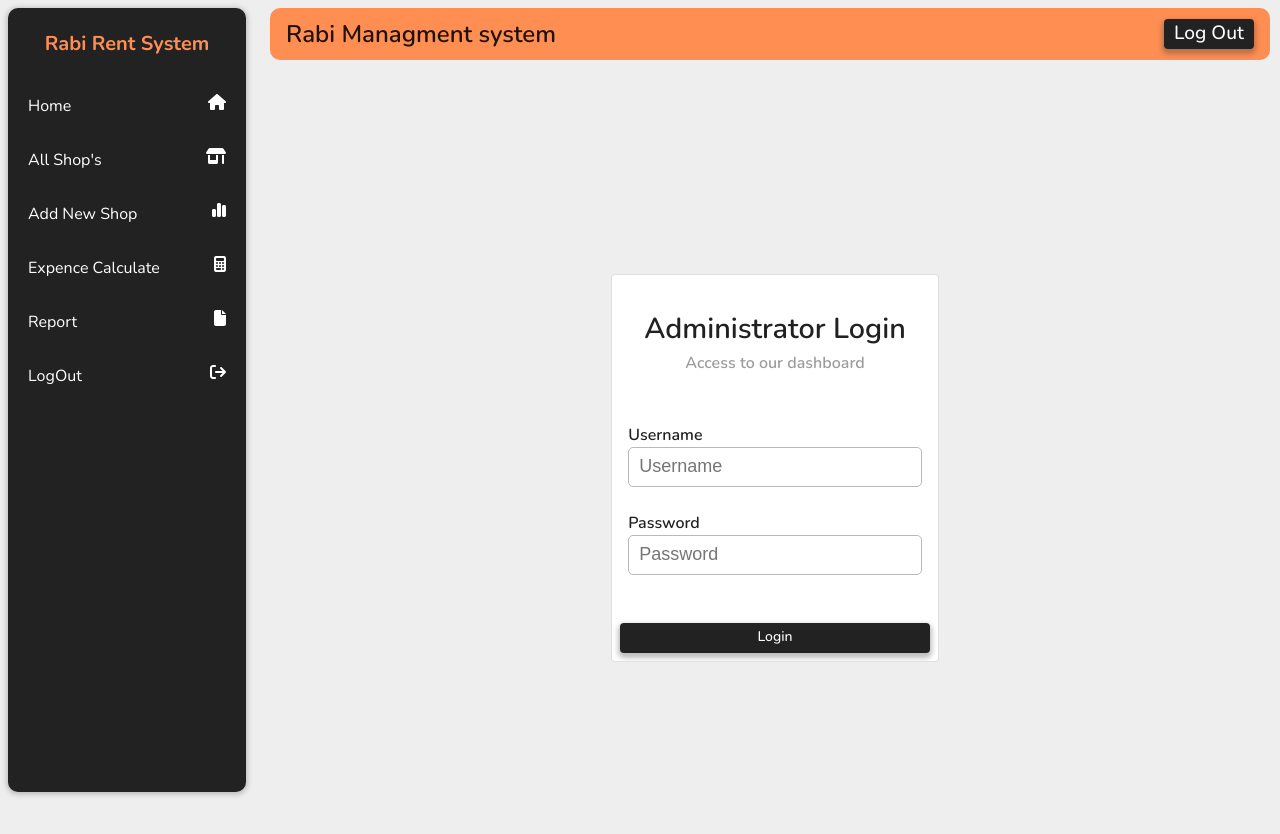
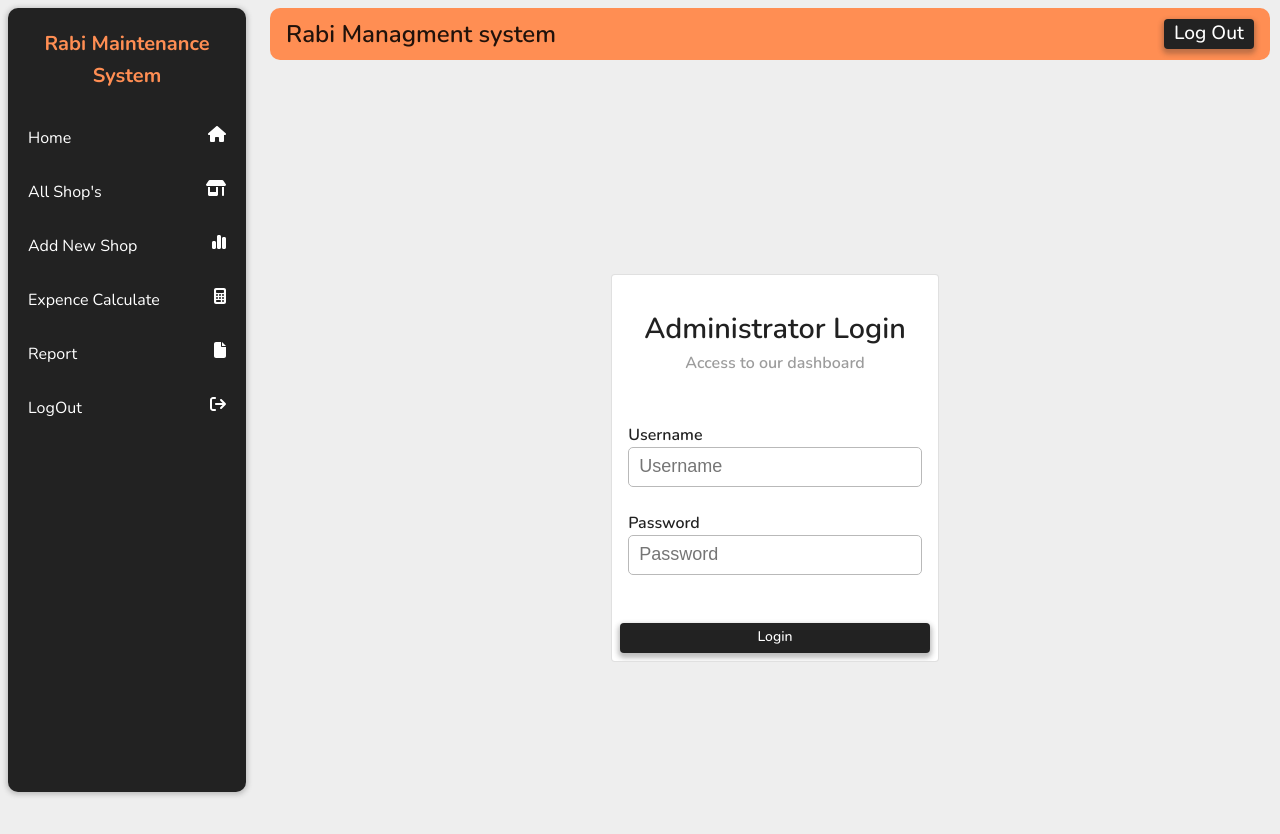
Before and after one commit to ProgrammingWithMudassar/Rabi_plaza_Managmenrt, a React (Vite) app: page /login in a window 1280 px wide. Shown: the top 834 px of the page. Built offline with nearby package versions, Linux system fonts and the light colour scheme.

Commit message:
update code

```diff
--- a/index.html
+++ b/index.html
@@ -4,7 +4,7 @@
     <meta charset="UTF-8" />
     <link rel="icon" type="image/svg+xml" href="/vite.svg" />
     <meta name="viewport" content="width=device-width, initial-scale=1.0" />
-    <title>Vite + React</title>
+    <title>Rabi Sadar</title>
   </head>
   <body>
     <div id="root"></div>
--- a/src/Components/SideBar.jsx
+++ b/src/Components/SideBar.jsx
@@ -10,7 +10,7 @@ const SideBar = () => {
   return (
     <Box sx={{ p: 1, height: "100vh", width: '100%' }}>
       <Box className="sidebar">
-        <Typography variant='h6' textAlign='center' fontWeight={700} color="#FF8E53" >Rabi Rent System</Typography>
+        <Typography variant='h6' textAlign='center' fontWeight={700} color="#FF8E53" >Rabi Maintenance System</Typography>
         <Box mt={3}>
           <ul className='sidebar__list'>
             {
```
